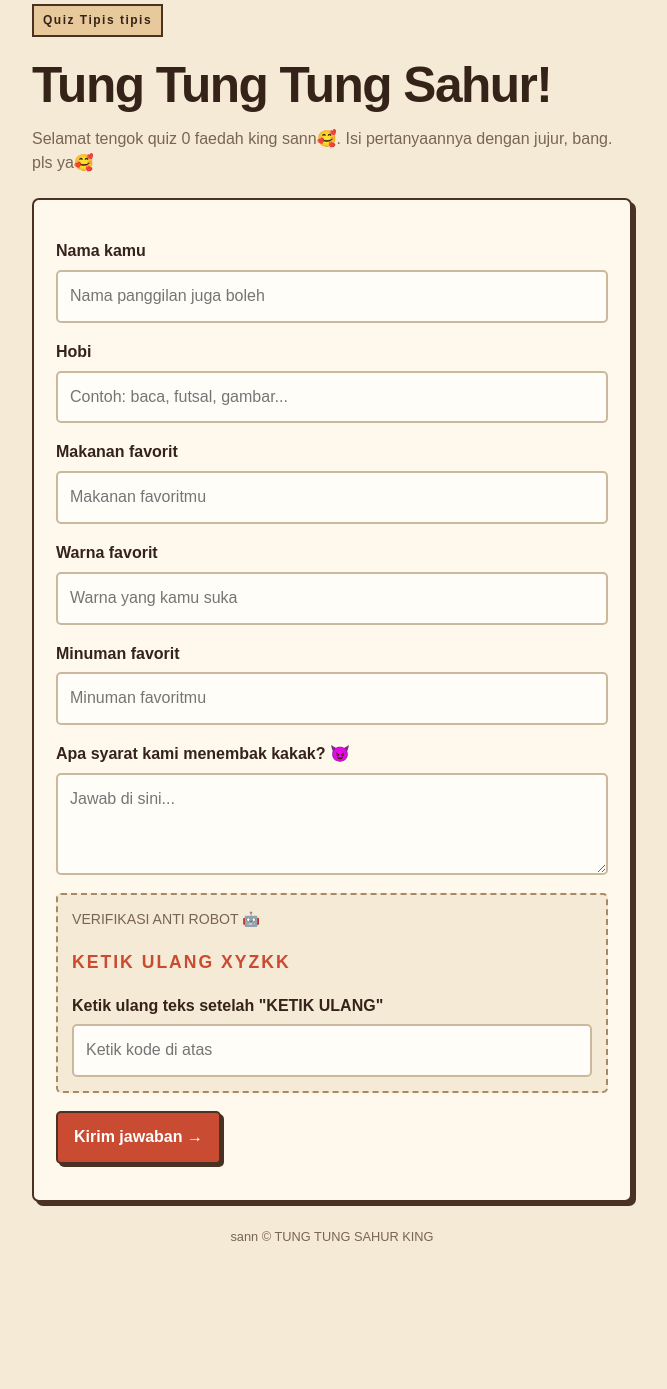
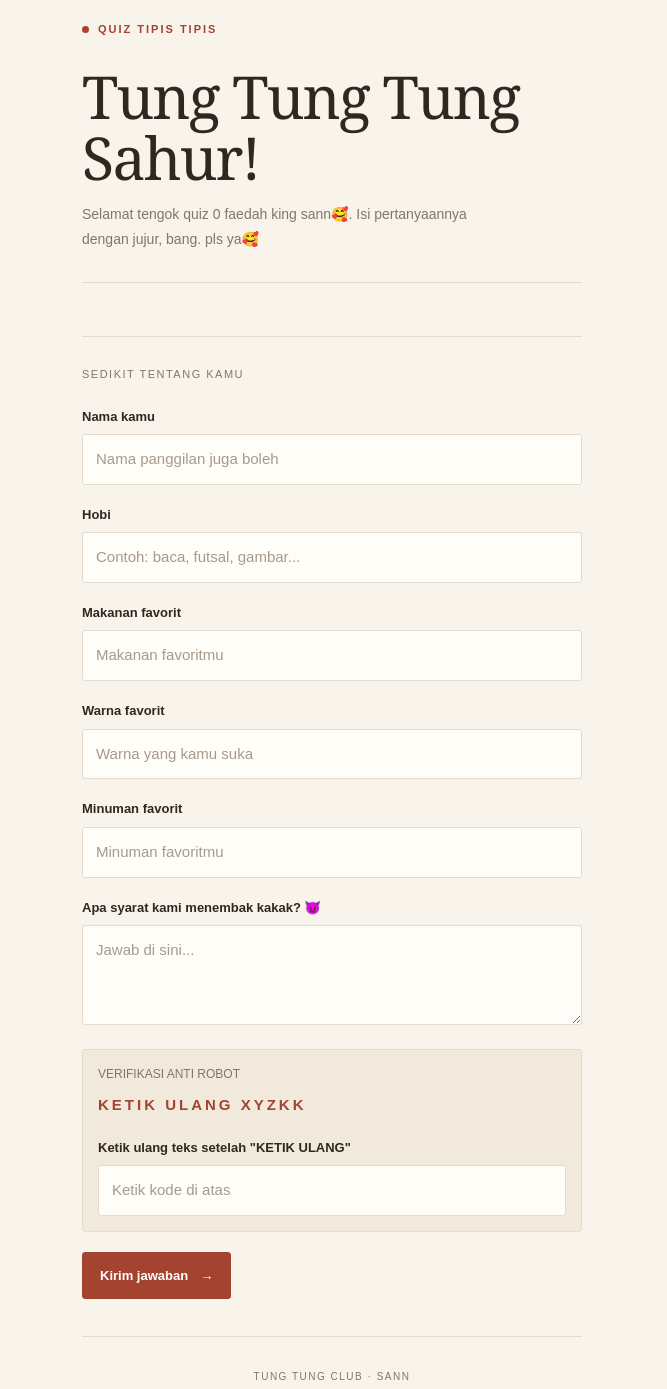
Before and after one commit to mghaisandds-prog/cakaang-form, a website: page index.html in a window 1280 px wide. Shown: the part 18-1407 px from the top of the page, without its empty margins (308-975 px from the left). Before the commit the page ends 1287 px from the top, so only its background shows below. Drawn offline with Linux system fonts and the light colour scheme.

Commit message:
Update index.html

```diff
--- a/index.html
+++ b/index.html
@@ -4,17 +4,18 @@
 <head>
   <meta charset="utf-8">
   <meta name="viewport" content="width=device-width, initial-scale=1">
-  <meta name="theme-color" content="#f5ead5">
-  <title>Tung Tung Sahur</title>
+  <meta name="theme-color" content="#f8f4ec">
+  <title>Tung Tung Club</title>
+
   <style>
     :root {
-      --bg: #f5ead5;
-      --panel: #fff9ed;
-      --line: #493124;
-      --text: #352319;
-      --muted: #786554;
-      --accent: #c94b32;
-      --soft: #e7c99b;
+      --bg: #f8f4ec;
+      --paper: #fffdf8;
+      --text: #302820;
+      --muted: #81766a;
+      --line: #e4dbcd;
+      --accent: #a34330;
+      --soft: #efe5d6;
     }
 
     * {
@@ -23,55 +24,79 @@
 
     body {
       margin: 0;
-      padding: 22px 16px;
+      padding: 38px 20px 24px;
       min-height: 100vh;
       background: var(--bg);
       color: var(--text);
-      font: 16px/1.55 Arial, sans-serif;
+      font: 15px/1.65 Arial, sans-serif;
     }
 
     main {
-      max-width: 600px;
+      width: 100%;
+      max-width: 500px;
       margin: 0 auto;
     }
 
     .brand {
-      display: inline-block;
-      padding: 5px 9px;
-      border: 2px solid var(--line);
-      background: var(--soft);
-      font-size: 12px;
-      font-weight: 900;
-      letter-spacing: 1.5px;
+      display: flex;
+      align-items: center;
+      gap: 9px;
+      color: var(--accent);
+      font-size: 11px;
+      font-weight: 700;
+      letter-spacing: 2px;
+      text-transform: uppercase;
+    }
+
+    .brand::before {
+      content: "";
+      width: 7px;
+      height: 7px;
+      background: var(--accent);
+      border-radius: 50%;
     }
 
     h1 {
-      margin: 22px 0 10px;
-      font-size: clamp(2.1rem, 8vw, 3.1rem);
-      line-height: 1.05;
-      letter-spacing: -1.5px;
+      margin: 28px 0 14px;
+      font: 400 clamp(2.5rem, 10vw, 3.7rem)/1.03 Georgia, serif;
+      letter-spacing: -1.8px;
     }
 
     h2 {
-      margin-top: 0;
+      margin: 0 0 12px;
+      font: 400 1.65rem/1.2 Georgia, serif;
     }
 
     p {
       color: var(--muted);
     }
 
-    .panel {
-      margin-top: 22px;
-      padding: 22px;
-      background: var(--panel);
-      border: 2px solid var(--line);
-      border-radius: 7px;
-      box-shadow: 4px 4px 0 var(--line);
+    .intro {
+      max-width: 390px;
+      margin: 0;
+      font-size: 14px;
+      line-height: 1.8;
+    }
+
+    .rule {
+      height: 1px;
+      margin: 28px 0;
+      border: 0;
+      background: var(--line);
+    }
+
+    .section-label {
+      margin: 0 0 22px;
+      color: var(--muted);
+      font-size: 11px;
+      letter-spacing: 1.5px;
+      text-transform: uppercase;
     }
 
     label {
       display: block;
-      margin: 17px 0 6px;
+      margin: 19px 0 7px;
+      font-size: 13px;
       font-weight: 700;
     }
 
@@ -79,36 +104,50 @@
     textarea {
       display: block;
       width: 100%;
-      padding: 12px;
-      border: 2px solid #cbb99e;
-      border-radius: 5px;
-      background: #fffdf8;
+      padding: 12px 13px;
+      border: 1px solid var(--line);
+      border-radius: 3px;
+      background: var(--paper);
       color: var(--text);
       font: inherit;
+      transition: border-color .18s;
+    }
+
+    input::placeholder,
+    textarea::placeholder {
+      color: #a69a8c;
     }
 
     input:focus,
     textarea:focus {
-      outline: 2px solid var(--accent);
+      outline: none;
       border-color: var(--accent);
     }
 
+    textarea {
+      resize: vertical;
+    }
+
     button {
-      margin-top: 18px;
-      padding: 12px 16px;
-      border: 2px solid var(--line);
-      border-radius: 5px;
+      display: inline-flex;
+      align-items: center;
+      justify-content: center;
+      gap: 12px;
+      margin-top: 20px;
+      padding: 12px 17px;
+      border: 1px solid var(--accent);
+      border-radius: 3px;
       background: var(--accent);
       color: white;
       font: inherit;
-      font-weight: 800;
+      font-size: 13px;
+      font-weight: 700;
       cursor: pointer;
-      box-shadow: 3px 3px 0 var(--line);
+      transition: background .15s;
     }
 
-    button:active {
-      transform: translate(2px, 2px);
-      box-shadow: 1px 1px 0 var(--line);
+    button:hover {
+      background: #853725;
     }
 
     button:disabled {
@@ -117,12 +156,17 @@
     }
 
     button.secondary {
-      background: var(--soft);
+      border-color: var(--line);
+      background: transparent;
       color: var(--text);
     }
 
+    button.secondary:hover {
+      background: var(--soft);
+    }
+
     .muted {
-      font-size: .88rem;
+      font-size: 12px;
       color: var(--muted);
     }
 
@@ -131,25 +175,25 @@
     }
 
     .captcha {
-      margin-top: 18px;
-      padding: 14px;
-      border: 2px dashed #a68a68;
-      border-radius: 5px;
-      background: var(--bg);
+      margin-top: 24px;
+      padding: 15px;
+      border: 1px solid var(--line);
+      border-radius: 3px;
+      background: #f1e9dc;
     }
 
     .challenge {
+      margin: 8px 0;
       color: var(--accent);
-      font-size: 1.1rem;
-      font-weight: 900;
-      letter-spacing: 2px;
+      font-size: 15px;
+      font-weight: 700;
+      letter-spacing: 3px;
     }
 
     .notice {
       margin-top: 14px;
       padding: 12px;
       border: 1px solid var(--line);
-      background: var(--bg);
       color: var(--text);
       overflow-wrap: anywhere;
     }
@@ -161,19 +205,19 @@
     .entry {
       margin: 12px 0;
       padding: 14px;
-      border: 2px solid var(--line);
-      border-radius: 5px;
-      background: #fffdf8;
+      border: 1px solid var(--line);
+      background: var(--paper);
       overflow-wrap: anywhere;
     }
 
     .entry h3 {
       margin: 0 0 8px;
-      font-size: 1rem;
+      font-size: 14px;
     }
 
     .entry p {
       margin: 5px 0;
+      font-size: 13px;
     }
 
     .toprow {
@@ -184,51 +228,99 @@
       gap: 12px;
     }
 
+    #formPanel,
+    #successPanel,
+    #adminPanel {
+      margin-top: 30px;
+      padding: 25px 0;
+      border-top: 1px solid var(--line);
+      border-bottom: 1px solid var(--line);
+    }
+
     footer {
-      max-width: 600px;
-      margin: 25px auto 0;
+      max-width: 500px;
+      margin: 32px auto 0;
       color: var(--muted);
-      font-size: .8rem;
+      font-size: 10px;
+      letter-spacing: 1.5px;
       text-align: center;
     }
 
-    @media (max-width: 480px) {
-      .panel {
-        padding: 17px;
+    /* Tung Tung muncul sebentar di lokasi klik */
+
+    .floating-mascot {
+      position: fixed;
+      z-index: 9999;
+      width: 58px;
+      height: 58px;
+      object-fit: contain;
+      pointer-events: none;
+      user-select: none;
+      will-change: transform, opacity;
+      animation: sahur-float 1s ease-out forwards;
+    }
+
+    @keyframes sahur-float {
+      0% {
+        opacity: 0;
+        transform: translate(-50%, -15%) scale(.65) rotate(-10deg);
+      }
+
+      20% {
+        opacity: .95;
+        transform: translate(-50%, -50%) scale(1) rotate(5deg);
+      }
+
+      70% {
+        opacity: .7;
+      }
+
+      100% {
+        opacity: 0;
+        transform: translate(-50%, -145%) scale(.85) rotate(12deg);
       }
     }
 
-body {
-  position: relative;
-  isolation: isolate;
-  background: #f5ead5;
-}
+    @media (max-width: 480px) {
+      body {
+        padding: 29px 20px 20px;
+      }
 
-body::before {
-  content: "";
-  position: fixed;
-  inset: 0;
-  background-image: url("./tungtung.png");
-  background-repeat: no-repeat;
-  background-position: center;
-  background-size: 300px auto;
-  opacity: 0.12;
-  pointer-events: none;
-  z-index: -1;
-}
+      #formPanel,
+      #successPanel,
+      #adminPanel {
+        padding: 21px 0;
+      }
+
+      .floating-mascot {
+        width: 50px;
+        height: 50px;
+      }
+    }
+
+    @media (prefers-reduced-motion: reduce) {
+      .floating-mascot {
+        animation-duration: .5s;
+      }
+    }
   </style>
 </head>
+
 <body>
 <main>
-  <div class="brand">Quiz Tipis tipis</div>
+  <div class="brand">Quiz Tipis Tipis</div>
 
   <h1>Tung Tung Tung Sahur!</h1>
-  <p>
-    Selamat tengok quiz 0 faedah king sann🥰. Isi pertanyaannya dengan jujur,
-    bang. pls ya🥰
+
+  <p class="intro">
+    Selamat tengok quiz 0 faedah king sann🥰.
+    Isi pertanyaannya dengan jujur, bang. pls ya🥰
   </p>
 
-  <section id="formPanel" class="panel">
+  <section id="formPanel">
+    <hr class="rule">
+    <p class="section-label">Sedikit tentang kamu</p>
+
     <form id="answerForm">
       <label for="name">Nama kamu</label>
       <input id="name" name="name" maxlength="100" required
@@ -253,12 +345,12 @@ body::before {
       <label for="lastAnswer">
         Apa syarat kami menembak kakak? 😈
       </label>
-      <textarea id="lastAnswer" name="lastAnswer" rows="3"
-        maxlength="1000" required
+      <textarea id="lastAnswer" name="lastAnswer"
+        rows="3" maxlength="1000" required
         placeholder="Jawab di sini..."></textarea>
 
       <div class="captcha">
-        <div class="muted">VERIFIKASI ANTI ROBOT 🤖</div>
+        <div class="muted">VERIFIKASI ANTI ROBOT</div>
         <p class="challenge" id="challengeText">
           KETIK ULANG XYZKK
         </p>
@@ -271,37 +363,41 @@ body::before {
       </div>
 
       <button type="submit" id="submitBtn">
-        Kirim jawaban →
+        Kirim jawaban <span aria-hidden="true">→</span>
       </button>
+
       <p id="formStatus" class="muted" role="status"></p>
     </form>
   </section>
 
-  <section id="successPanel" class="panel hide" aria-live="polite">
-    <h2>Jawaban terkirim! ✓</h2>
+  <section id="successPanel" class="hide" aria-live="polite">
+    <hr class="rule">
+    <h2>Jawaban terkirim.</h2>
     <p>
       Makasih udah kenalan. Sekarang tinggal menunggu
       keputusan para sesepuh Tung Tung Club.
     </p>
-    <button class="secondary" id="againBtn">Isi lagi</button>
+    <button class="secondary" id="againBtn" type="button">
+      Isi lagi
+    </button>
   </section>
 
-  <section id="adminPanel" class="panel hide">
+  <section id="adminPanel" class="hide">
+    <hr class="rule">
     <div class="toprow">
       <h2>Dashboard jawaban</h2>
       <button class="secondary" id="closeAdmin" type="button">
         Tutup
       </button>
     </div>
-    <p class="muted">
-      Jawaban yang masuk tersimpan di server.
-    </p>
+
+    <p class="muted">Jawaban yang masuk tersimpan di server.</p>
     <div id="adminStatus" class="notice">Memuat jawaban…</div>
     <div id="answers"></div>
   </section>
 </main>
 
-<footer>sann © TUNG TUNG SAHUR KING</footer>
+<footer>TUNG TUNG CLUB · SANN</footer>
 
 <script>
 (() => {
@@ -313,7 +409,10 @@ body::before {
     'KETIK ULANG ' + challenge.toUpperCase();
 
   const params = new URLSearchParams(location.search);
-  if (params.get('admin') === '1') showAdminPrompt();
+
+  if (params.get('admin') === '1') {
+    showAdminPrompt();
+  }
 
   form.addEventListener('submit', async (event) => {
     event.preventDefault();
@@ -433,6 +532,31 @@ body::before {
   $('closeAdmin').addEventListener('click', () => {
     $('adminPanel').classList.add('hide');
   });
+
+  // Efek maskot saat klik di halaman
+  let lastMascotTime = 0;
+
+  document.addEventListener('click', (event) => {
+    // Hindari terlalu banyak gambar jika diklik berkali-kali
+    const now = Date.now();
+    if (now - lastMascotTime < 180) return;
+    lastMascotTime = now;
+
+    const mascot = document.createElement('img');
+    mascot.src = './tungtung.png';
+    mascot.alt = '';
+    mascot.className = 'floating-mascot';
+    mascot.setAttribute('aria-hidden', 'true');
+
+    mascot.style.left = event.clientX + 'px';
+    mascot.style.top = event.clientY + 'px';
+
+    mascot.onerror = () => mascot.remove();
+
+    document.body.appendChild(mascot);
+
+    setTimeout(() => mascot.remove(), 1100);
+  });
 })();
 </script>
 </body>
```
